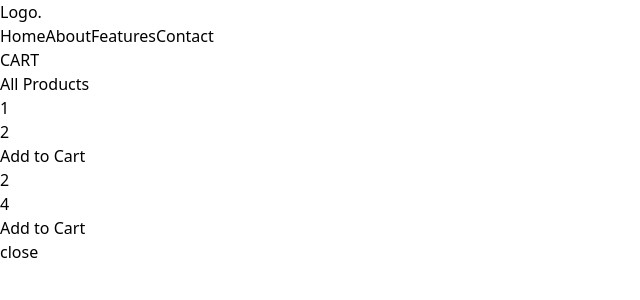
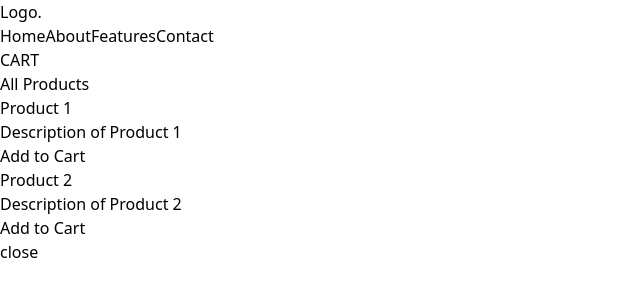
Before and after one commit to mRud3r/vite-ecommerce, a React (Vite) app: page / in a window 1280 px wide. Shown: the top 300 px of the page, without its empty margins (0-640 px from the left). Built offline with nearby package versions, Linux system fonts and the light colour scheme.

Commit message:
functionality for adding items to cart

```diff
--- a/src/App.jsx
+++ b/src/App.jsx
@@ -1,28 +1,32 @@
-import ProductPage from "./components/ProductPage.jsx";
-import Header from "./components/Header.jsx";
-import Cart from "./components/Cart.jsx";
-
-import { useState } from "react";
+import React, { useState } from "react";
+import ProductPage from "./components/ProductPage";
+import Header from "./components/Header";
+import Cart from "./components/Cart";
+import productList from "./components/productList";
 
 function App() {
+  const [isCartOpen, setIsCartOpen] = useState(false);
+  const [cartItems, setCartItems] = useState([]);
 
-  const [isCartOpen, setIsCartOpen] = useState(false);
+  const addToCart = (product) => {
+    setCartItems([...cartItems, product]);
+  };
 
   const handleCartClick = () => {
     setIsCartOpen(true);
-  }
+  };
 
   const handleCloseCart = () => {
     setIsCartOpen(false);
-  }
+  };
 
   return (
     <>
-    <Header onCartClick={handleCartClick} />
-    <ProductPage />
-    <Cart isOpen={isCartOpen} onClose={handleCloseCart} />
+      <Header onCartClick={handleCartClick} />
+      <ProductPage products={productList} addToCart={addToCart} />
+      <Cart isOpen={isCartOpen} onClose={handleCloseCart} cartItems={cartItems} />
     </>
-  )
+  );
 }
 
-export default App
+export default App;
--- a/src/components/Cart.jsx
+++ b/src/components/Cart.jsx
@@ -1,9 +1,14 @@
-export default function Cart({isOpen, onClose}) {
+export default function Cart({isOpen, onClose, cartItems}) {
     return (
         <div className={`fixed top-0 right-0 h-full w-64 bg-white shadow-lg transform ${
             isOpen ? 'translate-x-0' : 'translate-x-full'
         } transition-transform duration-300 ease-in-out`}>
             <button onClick={onClose} >close</button>
+            <ul>
+        {cartItems.map((item, index) => (
+          <li key={index}>{item.title}</li>
+        ))}
+      </ul>
         </div>
     );
 }
--- /dev/null
+++ b/src/components/CartItem.jsx
@@ -0,0 +1,5 @@
+export default function CartItem() {
+    return (<>
+    div
+    </>);
+}
--- a/src/components/Product.jsx
+++ b/src/components/Product.jsx
@@ -1,11 +1,13 @@
-export default function Product({ title, description, image }) {
+import React from 'react';
+
+export default function Product({ product, title, description, addToCart }) {
   return (
     <div className="inline-block border border-black p-3">
       <div className="h-40 w-40 bg-slate-400 mb-4"></div>
       <div>
         <h3 className="font-bold text-lg mb-2">{title}</h3>
         <p className="text-sm">{description}</p>
-                <button>Add to Cart</button>
+        <button onClick={addToCart}>Add to Cart</button>
       </div>
     </div>
   );
--- a/src/components/ProductPage.jsx
+++ b/src/components/ProductPage.jsx
@@ -1,16 +1,21 @@
-import Product from './Product.jsx'
-import productList from './productList.js'
+import React from 'react';
+import Product from './Product';
 
-export default function ProductPage () {
-
-
-
-    return <>
+export default function ProductPage({ products, addToCart }) {
+  return (
     <div className='mt-20 flex flex-col items-center justify-center'>
-        <h1>All Products</h1>
-        <div className='grid grid-rows-4 gap-4'>
-        {productList.map((product) => <Product key={product.id} title={product.title} description={product.description} /> )}
-        </div>
+      <h1>All Products</h1>
+      <div className='grid grid-rows-4 gap-4'>
+        {products.map((product) => (
+          <Product
+            key={product.id}
+            product={product}
+            title={product.title}
+            description={product.description}
+            addToCart={() => addToCart(product)}
+          />
+        ))}
+      </div>
     </div>
-    </>
+  );
 }
--- a/src/components/productList.js
+++ b/src/components/productList.js
@@ -1,14 +1,14 @@
 const productList = [
     {
-        id: 1,
-        title: 1,
-        description: 2
+      id: 1,
+      title: 'Product 1',
+      description: 'Description of Product 1'
     },
     {
-        id: 2,
-        title: 2,
-        description: 4
+      id: 2,
+      title: 'Product 2',
+      description: 'Description of Product 2'
     }
-];
+  ];
 
-export default productList;
+  export default productList;
```
Lines whose indentation alone changed are shown as unchanged.
